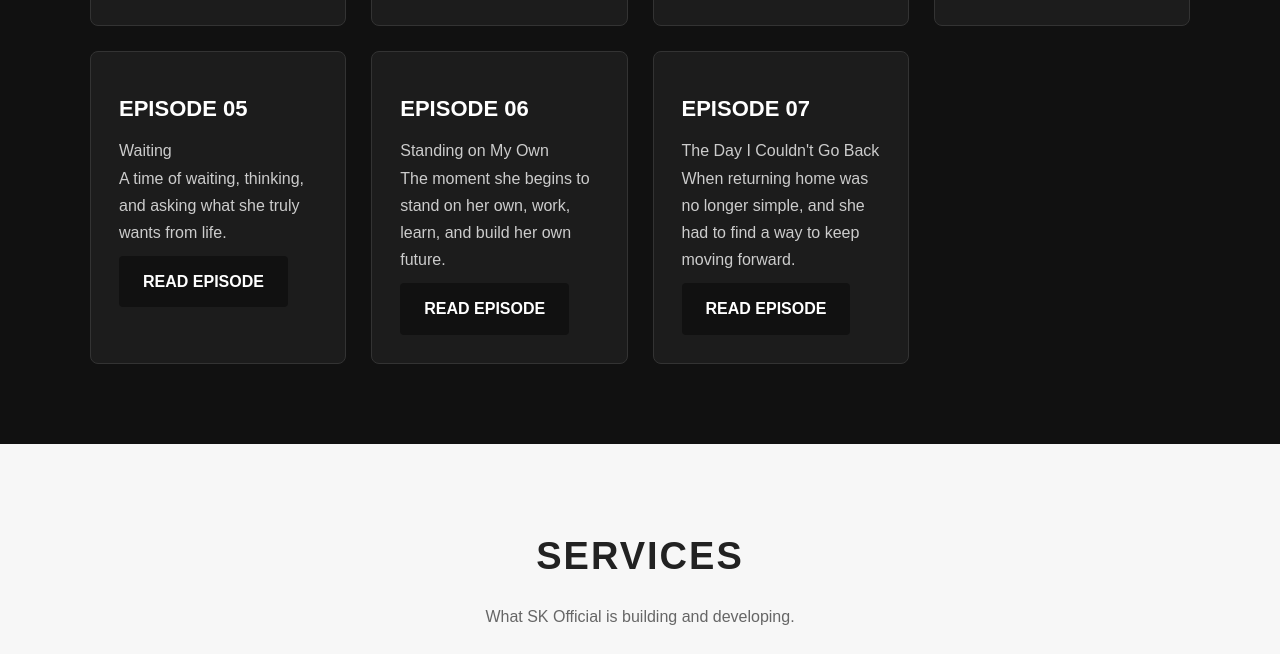
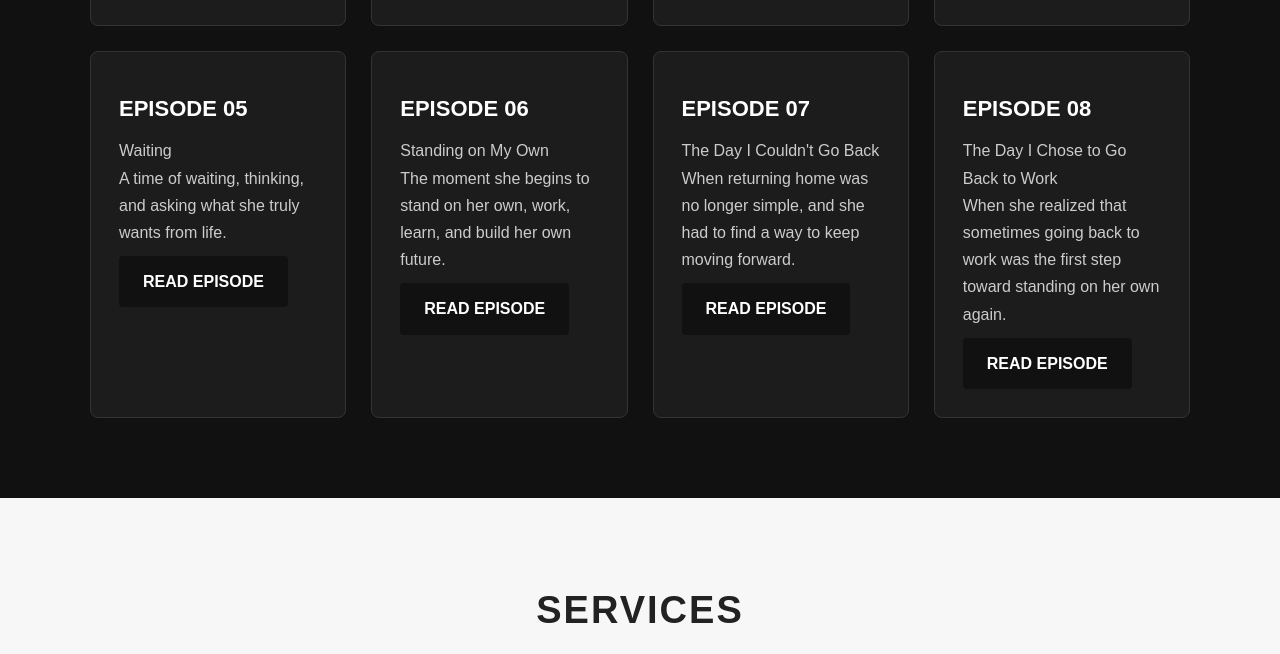
Before and after one commit to ksommaketarin-droid/sk-official, a plain HTML site: page index.html in a window 1280 px wide. Shown: the part 9477-10131 px from the top of the page. Drawn offline with Linux system fonts and the light colour scheme.

Commit message:
Update index.html

```diff
--- a/index.html
+++ b/index.html
@@ -772,6 +772,23 @@
             READ EPISODE
           </a>
         </div>
+                <div class="card">
+          <h3>EPISODE 08</h3>
+
+          <p>
+            The Day I Chose to Go Back to Work
+          </p>
+
+          <p>
+            When she realized that sometimes
+            going back to work was the first step
+            toward standing on her own again.
+          </p>
+
+          <a class="button" href="ep08.html">
+            READ EPISODE
+          </a>
+                </div>
       </div>
 
     </div>
```
